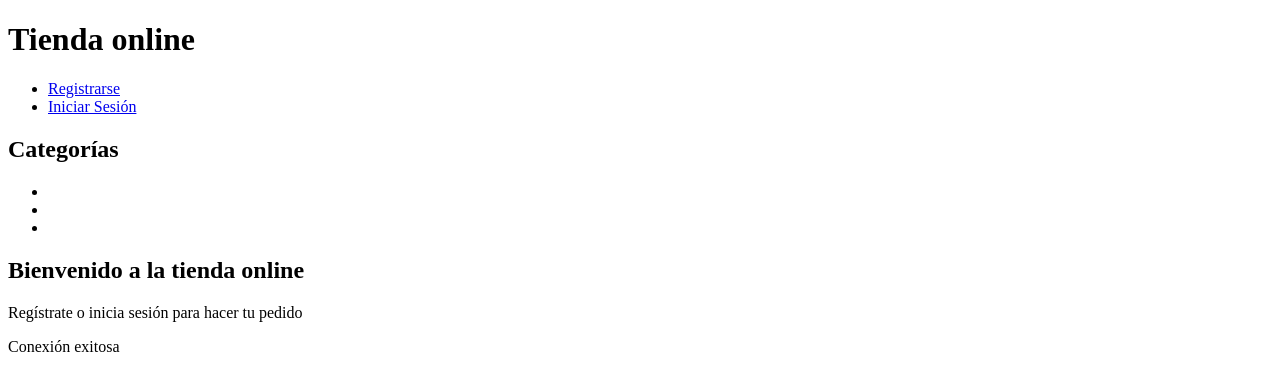
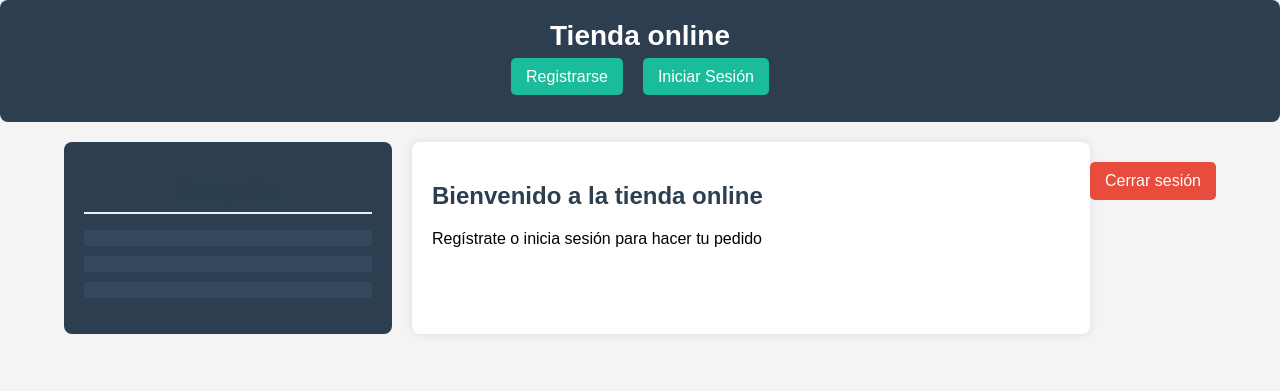
Before and after one commit to sgargal/DWES_ProyectoFinal_SaraGarzon, a PHP site: page / in a window 1280 px wide. Shown: the top 391 px of the page. Run offline with PHP 8.4, Linux system fonts and the light colour scheme.

Commit message:
arreglado SESSION['usuario']

```diff
--- a/app/views/layout/header.php
+++ b/app/views/layout/header.php
@@ -4,6 +4,7 @@
     <meta charset="UTF-8">
     <meta name="viewport" content="width=device-width, initial-scale=1.0">
     <title>TIENDA</title>
+    <link rel="stylesheet" href="../../css/style.css">
 </head>
 <body>
     <header>
--- /dev/null
+++ b/css/style.css
@@ -0,0 +1,136 @@
+/* Estilos generales del header */
+header {
+    background: #2c3e50;
+    color: white;
+    padding: 20px;
+    text-align: center;
+    border-radius: 8px;
+}
+
+/* Estilo del título */
+header h1 {
+    margin: 0;
+    font-size: 28px;
+}
+
+/* Navegación */
+nav {
+    margin-top: 10px;
+}
+
+nav ul {
+    list-style: none;
+    padding: 0;
+    display: flex;
+    justify-content: center;
+    gap: 20px;
+}
+
+/* Estilos de los enlaces */
+nav ul li {
+    display: inline;
+}
+
+nav ul li a {
+    text-decoration: none;
+    color: white;
+    background: #1abc9c;
+    padding: 10px 15px;
+    border-radius: 5px;
+    transition: background 0.3s;
+}
+
+nav ul li a:hover {
+    background: #16a085;
+}
+
+/* Estilos generales */
+body {
+    font-family: Arial, sans-serif;
+    margin: 0;
+    padding: 0;
+    background-color: #f4f4f4;
+}
+
+/* Contenedor principal */
+main {
+    display: flex;
+    width: 90%;
+    margin: 20px auto;
+}
+
+/* Barra lateral */
+.barraLateral {
+    width: 25%;
+    background: #2c3e50;
+    color: white;
+    padding: 20px;
+    border-radius: 8px;
+}
+
+.barraLateral h2 {
+    text-align: center;
+    font-size: 20px;
+    border-bottom: 2px solid #ecf0f1;
+    padding-bottom: 10px;
+}
+
+.barraLateral ul {
+    list-style: none;
+    padding: 0;
+}
+
+.barraLateral ul li {
+    margin: 10px 0;
+}
+
+.barraLateral ul li a {
+    text-decoration: none;
+    color: white;
+    display: block;
+    padding: 8px;
+    background: #34495e;
+    border-radius: 4px;
+    text-align: center;
+    transition: background 0.3s;
+}
+
+.barraLateral ul li a:hover {
+    background: #1abc9c;
+}
+
+/* Contenido principal */
+.contenidoPrincipal {
+    flex: 1;
+    padding: 20px;
+    background: white;
+    border-radius: 8px;
+    box-shadow: 0 0 10px rgba(0, 0, 0, 0.1);
+    margin-left: 20px;
+}
+
+/* Encabezados */
+h2 {
+    color: #2c3e50;
+}
+
+/* Botón de cerrar sesión */
+form {
+    text-align: center;
+    margin-top: 20px;
+}
+
+button {
+    background: #e74c3c;
+    color: white;
+    border: none;
+    padding: 10px 15px;
+    font-size: 16px;
+    cursor: pointer;
+    border-radius: 5px;
+    transition: background 0.3s;
+}
+
+button:hover {
+    background: #c0392b;
+}
--- a/public/index.php
+++ b/public/index.php
@@ -1,14 +1,24 @@
+
 <!DOCTYPE html>
 <html lang="es">
 <head>
     <meta charset="UTF-8">
     <meta name="viewport" content="width=device-width, initial-scale=1.0">
     <title>TIENDA ONLINE</title>
+    <link rel="stylesheet" href="../css/style.css">
 </head>
 <body>
     <?php
+    session_start();
+
     include '../app/views/layout/header.php';
-    ?>
+
+    require_once '../config/Conexion.php';
+
+    use Config\Conexion;
+
+    $conexion = Conexion::Conectar();
+?>
     <main>
         <aside class="barraLateral">
             <h2>Categorías</h2>
@@ -21,7 +31,7 @@
 
         <section class="contenidoPrincipal">
             <?php
-            if(isset($_SESSION['mensaje'])){
+            if(isset($_SESSION['usuario'])){
                 $usuario = $_SESSION['usuario'];
                 echo '<h2>Bienvenido, ' .htmlspecialchars($usuario['nombre']) . ' ' . htmlspecialchars($usuario['apellidos']) . '</h2>';
                 if($usuario['rol'] == 'admin'){
@@ -35,19 +45,11 @@
             }
             ?>
         </section>
+        <form action="../app/controllers/UsuarioController.php" method="POST">
+            <input type="hidden" name="action" value="cerrarSesion">
+            <button type="submit">Cerrar sesión</button>
+        </form>
+
     </main>
 </body>
 </html>
-<?php
-require_once '../config/Conexion.php';
-
-use Config\Conexion;
-
-$conexion = Conexion::Conectar();
-
-if ($conexion) {
-    echo "Conexión exitosa";
-} else {
-    echo "Error en la conexión";
-}
-?>
```
